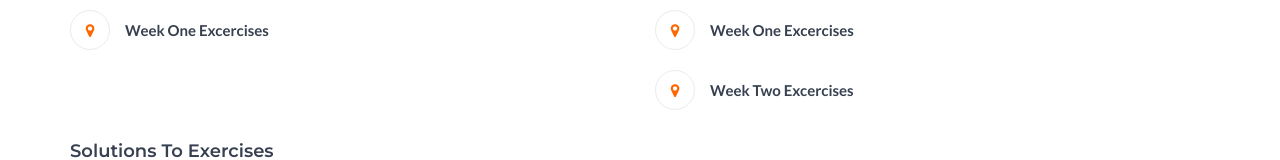
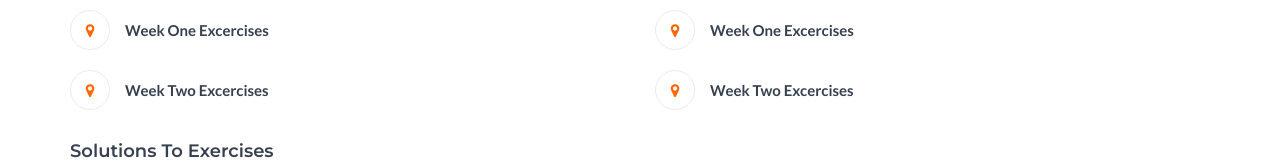
Before and after one commit to i2mamunu/fq-extralesson, a plain HTML site: page contact.html in a window 1280 px wide. Shown: the part 420-580 px from the top of the page. Drawn offline with Linux system fonts and the light colour scheme; some packages are replaced by stand-ins of ours.

Commit message:
Update contact.html

```diff
--- a/contact.html
+++ b/contact.html
@@ -104,6 +104,8 @@
 							<h4>Mathematics</h4>
 							<ul class="contact-details">
 								<li><a href="week1-maths.html"><i class="fa fa-map-marker"></i>Week One Excercises</li></a>
+								<li><a href="week2-maths.html"><i class="fa fa-map-marker"></i>Week Two Excercises</li></a>
+
 							</ul>
 						</div>
 					</div>
```
